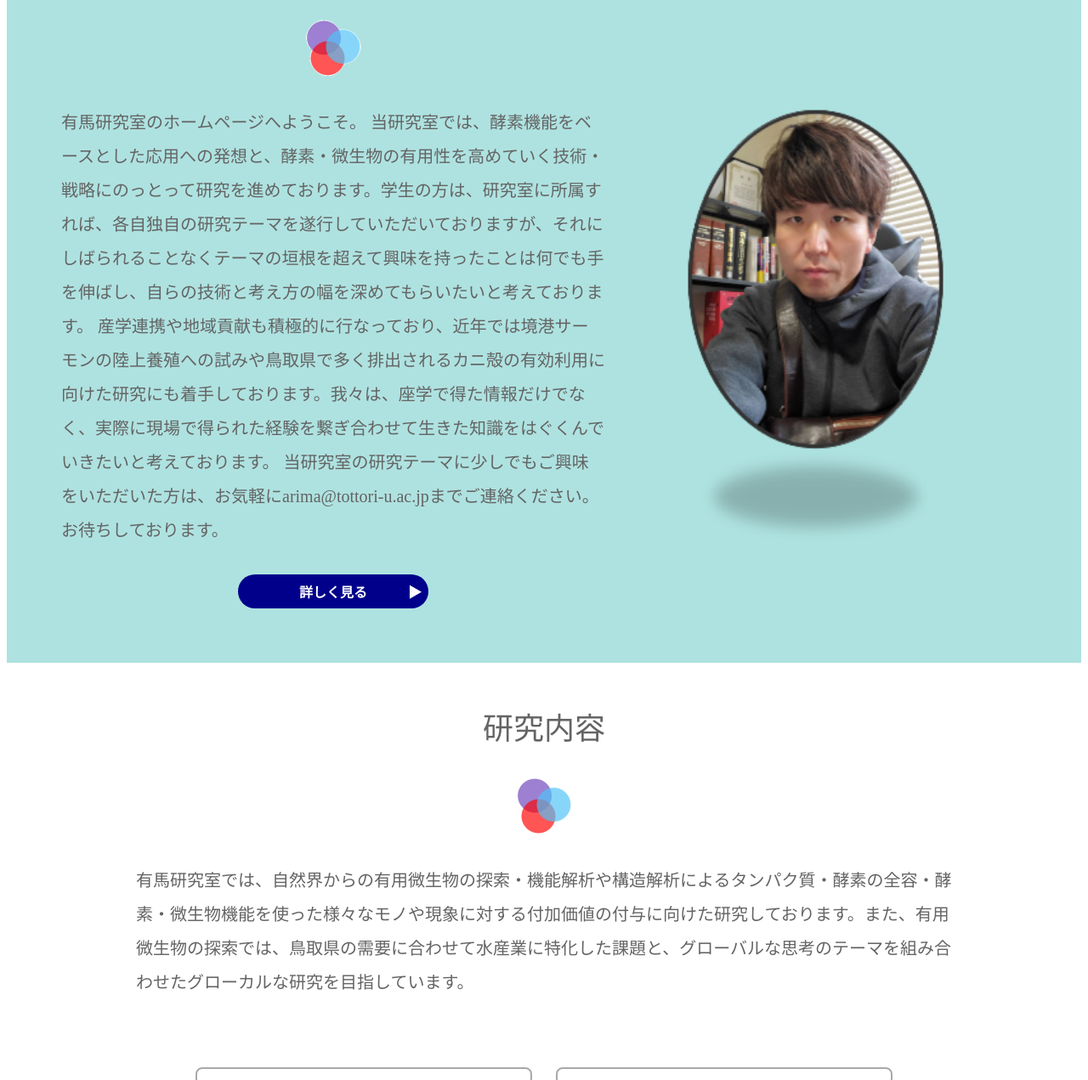
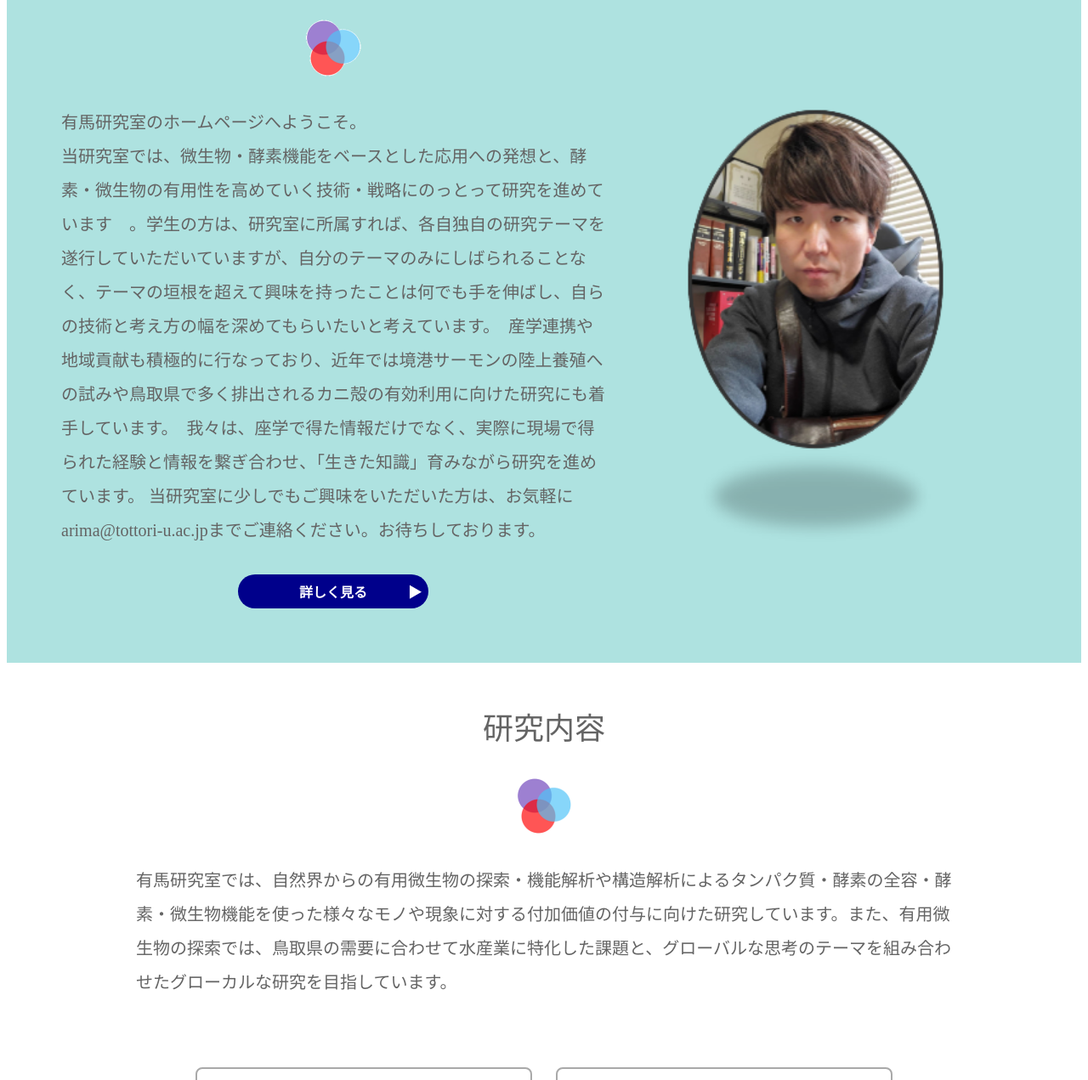
Before and after one commit to dr-armadillo/ArimaLab2024, a plain HTML site: page index.html in a window 1280 px wide. Shown: the part 2220-3491 px from the top of the page at 85% size. Drawn offline with Linux system fonts and the light colour scheme.

Commit message:
Add files via upload

```diff
--- a/index.html
+++ b/index.html
@@ -131,7 +131,8 @@
     <section class="greeting">
       <h2>ごあいさつ</h2>
       <img class="separator" src="img/dot1.png" width="67" height="72">
-      <p>有馬研究室のホームページへようこそ。 当研究室では、酵素機能をベースとした応用への発想と、酵素・微生物の有用性を高めていく技術・戦略にのっとって研究を進めております。学生の方は、研究室に所属すれば、各自独自の研究テーマを遂行していただいておりますが、それにしばられることなくテーマの垣根を超えて興味を持ったことは何でも手を伸ばし、自らの技術と考え方の幅を深めてもらいたいと考えております。 産学連携や地域貢献も積極的に行なっており、近年では境港サーモンの陸上養殖への試みや鳥取県で多く排出されるカニ殻の有効利用に向けた研究にも着手しております。我々は、座学で得た情報だけでなく、実際に現場で得られた経験を繋ぎ合わせて生きた知識をはぐくんでいきたいと考えております。 当研究室の研究テーマに少しでもご興味をいただいた方は、お気軽にarima@tottori-u.ac.jpまでご連絡ください。お待ちしております。</p>
+      <p>有馬研究室のホームページへようこそ。<br>
+      当研究室では、微生物・酵素機能をベースとした応用への発想と、酵素・微生物の有用性を高めていく技術・戦略にのっとって研究を進めています　。学生の方は、研究室に所属すれば、各自独自の研究テーマを遂行していただいていますが、自分のテーマのみにしばられることなく、テーマの垣根を超えて興味を持ったことは何でも手を伸ばし、自らの技術と考え方の幅を深めてもらいたいと考えています。　産学連携や地域貢献も積極的に行なっており、近年では境港サーモンの陸上養殖への試みや鳥取県で多く排出されるカニ殻の有効利用に向けた研究にも着手しています。　我々は、座学で得た情報だけでなく、実際に現場で得られた経験と情報を繋ぎ合わせ、「生きた知識」育みながら研究を進めています。 当研究室に少しでもご興味をいただいた方は、お気軽にarima@tottori-u.ac.jpまでご連絡ください。お待ちしております。</p>
       <a id="link" href="index_4Member.html">　　　　詳しく見る　　　▶</a>
     </section>
     <img class="face" src="img/ArimaFacePhoto.png" width="303" height="520">
@@ -140,7 +141,7 @@
   <section class="res_indexs">
     <h2>研究内容</h2>
     <img class="separator" src="img/dot1.png" width="67" height="72">
-    <p class="res_head">有馬研究室では、自然界からの有用微生物の探索・機能解析や構造解析によるタンパク質・酵素の全容・酵素・微生物機能を使った様々なモノや現象に対する付加価値の付与に向けた研究しております。また、有用微生物の探索では、鳥取県の需要に合わせて水産業に特化した課題と、グローバルな思考のテーマを組み合わせたグローカルな研究を目指しています。</p>
+    <p class="res_head">有馬研究室では、自然界からの有用微生物の探索・機能解析や構造解析によるタンパク質・酵素の全容・酵素・微生物機能を使った様々なモノや現象に対する付加価値の付与に向けた研究しています。また、有用微生物の探索では、鳥取県の需要に合わせて水産業に特化した課題と、グローバルな思考のテーマを組み合わせたグローカルな研究を目指しています。</p>
     <div>
       <a href="index_21_bac.html">
         <div class="res_index">
```
